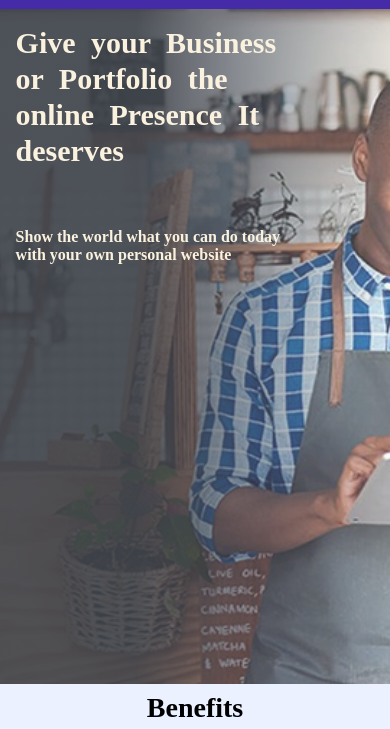
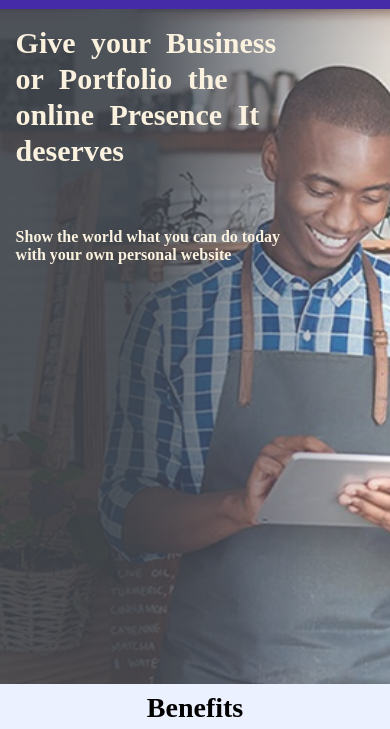
Before and after one commit to osigbemhe2020/padolabs, a plain HTML site: page index.html in a window 390 px wide. Shown: the part 49-778 px from the top of the page. Drawn offline with Linux system fonts and the light colour scheme.

Commit message:
Update padolabs.css

```diff
--- a/padolabs.css
+++ b/padolabs.css
@@ -350,7 +350,7 @@ body{
 .hero-web{
     height: auto;
     min-height: 80vh;
-    background-position: 60%  center ;
+    background-position: 70%  center ;
 }
 
 .content h1{
```
